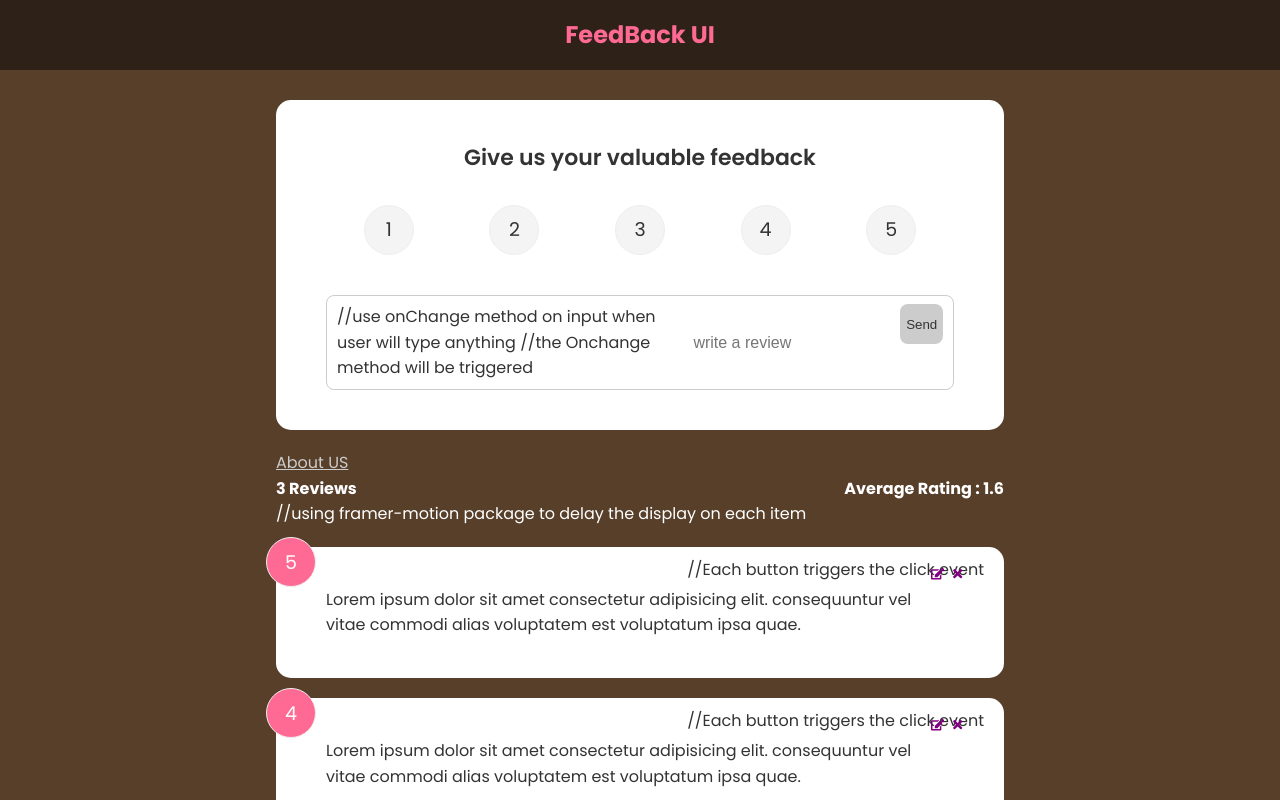
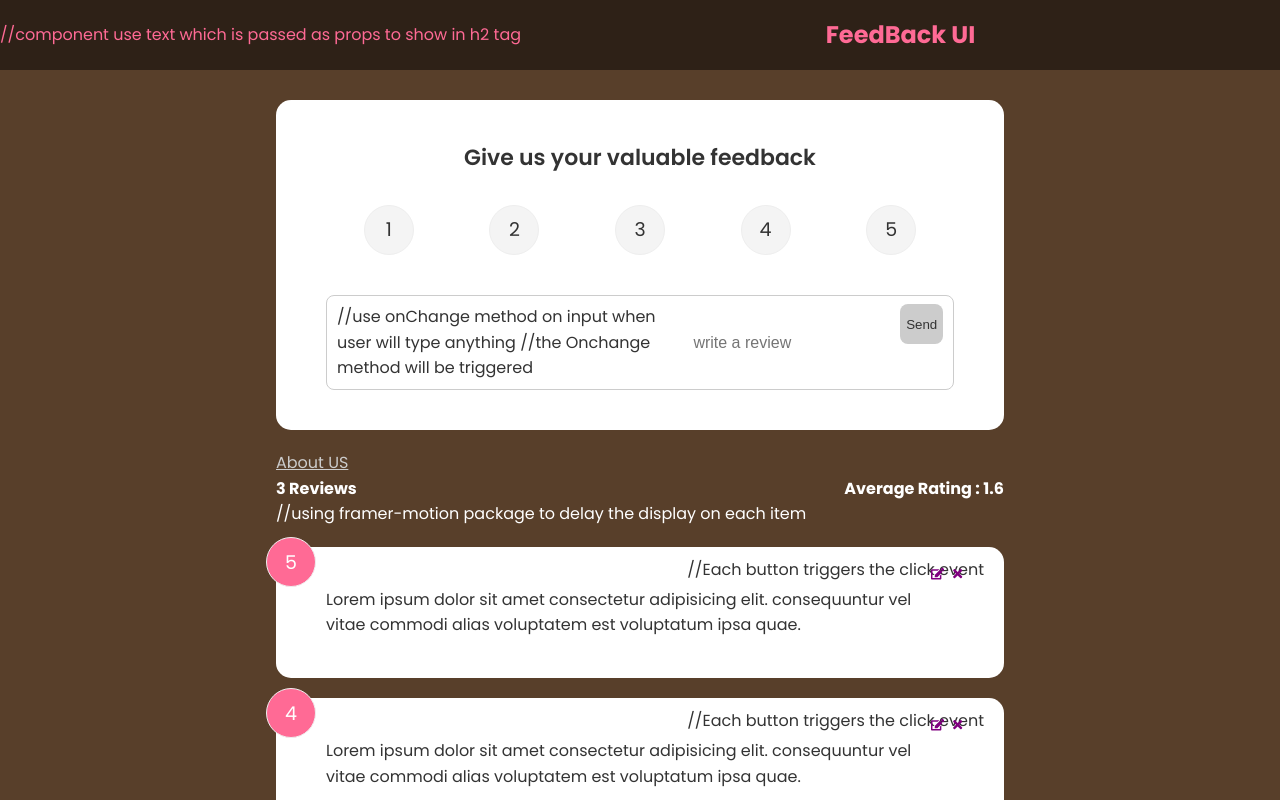
Before and after one commit to jangwalia/Feedback-Form, a React (Create React App) app: page / in a window 1280 px wide. Shown: the top 800 px of the page. Built offline with nearby package versions, Linux system fonts and the light colour scheme.

Commit message:
Pass props to header

```diff
--- a/src/components/Header.jsx
+++ b/src/components/Header.jsx
@@ -3,6 +3,7 @@ import React from 'react'
 export default function Header({text}) {
   return (
     <header>
+      //component use text which is passed as props to show in h2 tag
       <div className="container">
         <h2>{text}</h2>
       </div>
```
